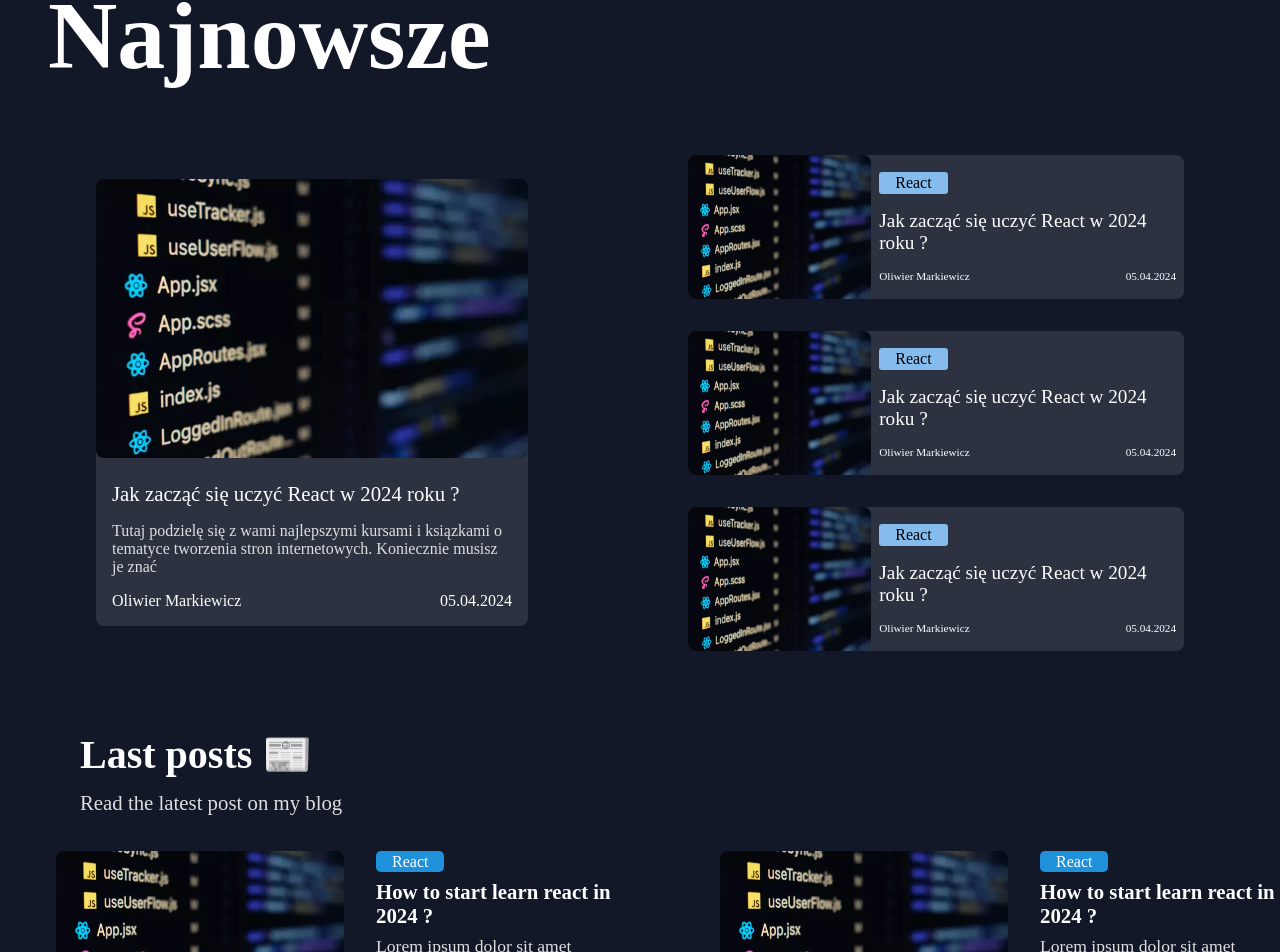
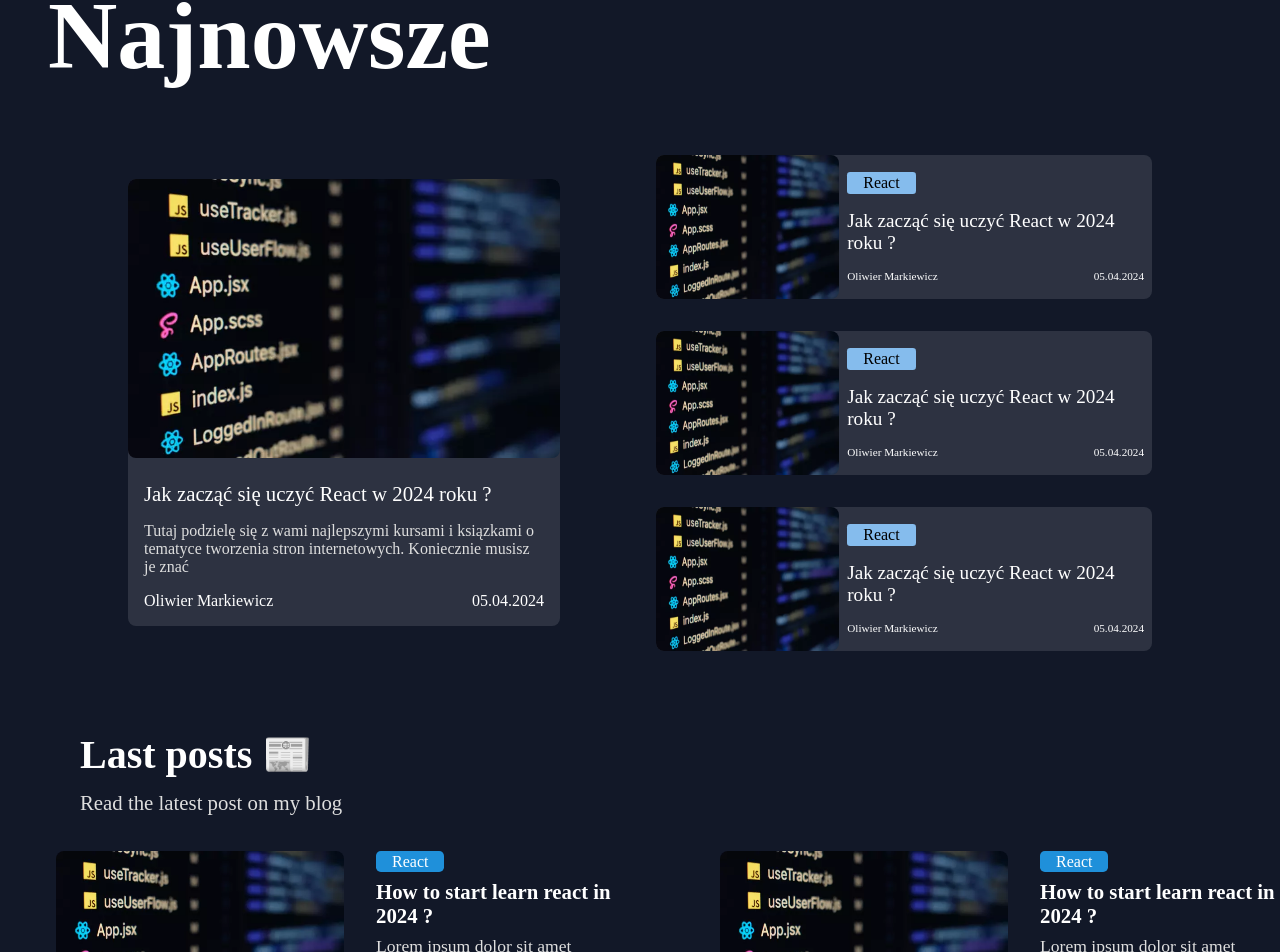
Before and after one commit to ol1mowski/SSR-Blog, a Next.js app: page / in a window 1280 px wide. Shown: the part 2432-3384 px from the top of the page. Built offline with nearby package versions, Linux system fonts and the light colour scheme; a web font is replaced by a local one.

Commit message:
[LastPosts] style: resize last post container (RWD large-daesktop)

```diff
--- a/Components/LastPosts/LastPosts.component.module.scss
+++ b/Components/LastPosts/LastPosts.component.module.scss
@@ -12,7 +12,7 @@
     gap: 4rem;
     @media screen and (min-width: $desktop) {
       @include d-flex;
-      gap: 10rem;
+      gap: 6rem;
     }
   }
   &__header {
@@ -43,6 +43,9 @@
     @media screen and (min-width: $mobile) {
       width: 27rem;
     }
+    @media screen and (min-width: $large-desktop) {
+      width: 40rem;
+    }
     &__post {
       @include d-flex-column;
       gap: 0.5rem;
@@ -57,9 +60,15 @@
           color: $white-color;
           font-size: 1.3rem;
           font-weight: 400;
+          @media screen and (min-width: $large-desktop) {
+            font-size: 1.7rem;
+          }
         }
         &__description {
           color: $white-description-color;
+          @media screen and (min-width: $large-desktop) {
+            font-size: 1.3rem;
+          }
         }
         &__sub {
           @include d-flex;
```
